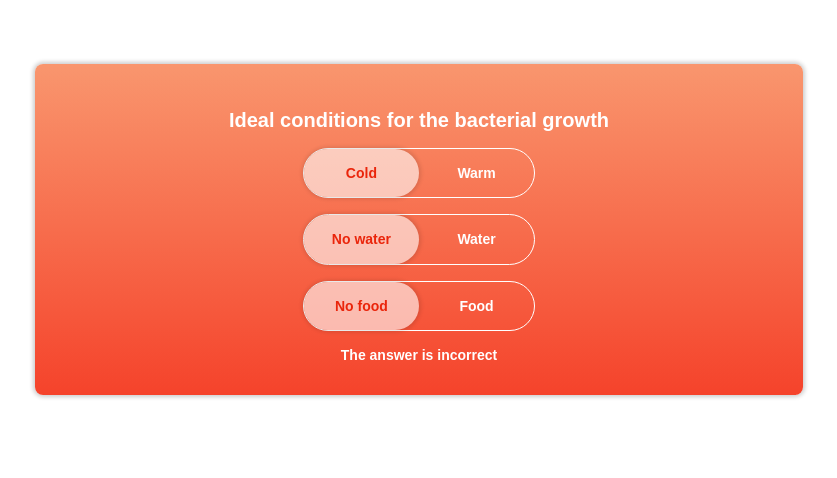
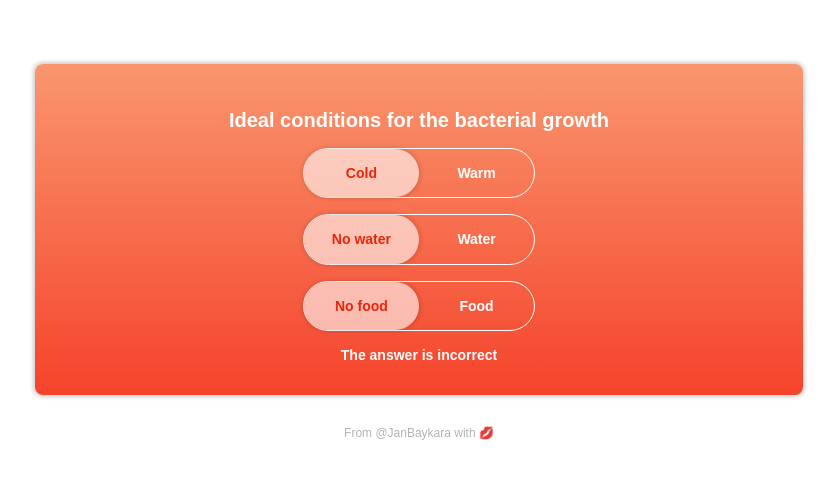
Before and after one commit to janbaykara/seneca-component, a React (Create React App) app: page / in a window 1280 px wide. Shown: the top 478 px of the page, without its empty margins (221-1058 px from the left). Built offline with nearby package versions, Linux system fonts and the light colour scheme; a web font is replaced by a local one.

Commit message:
Explicit dependencies on Tachyons

```diff
--- a/src/App.js
+++ b/src/App.js
@@ -1,5 +1,6 @@
 import React, { Component } from 'react';
 import './App.css';
+import 'tachyons'; // atomic css classes
 import Challenge from './components/Challenge';
 
 export default class App extends Component {
@@ -35,7 +36,10 @@ export default class App extends Component {
 
   render() {
     return (
-		  <Challenge challengeIndex={this.state.currentChallenge} challenge={this.challenge()} />
+      <div>
+  		  <Challenge challengeIndex={this.state.currentChallenge} challenge={this.challenge()} />
+        <div className='f7 tc mt4'><span className='black-30'>From @JanBaykara with</span> 💋</div>
+      </div>
     );
   }
 }
--- a/src/components/Challenge.js
+++ b/src/components/Challenge.js
@@ -1,5 +1,6 @@
 import React, { Component } from 'react';
 import color from 'color';
+import 'tachyons'; // atomic css classes
 import Toggle from './Toggle';
 
 export default class Challenge extends Component {
```
